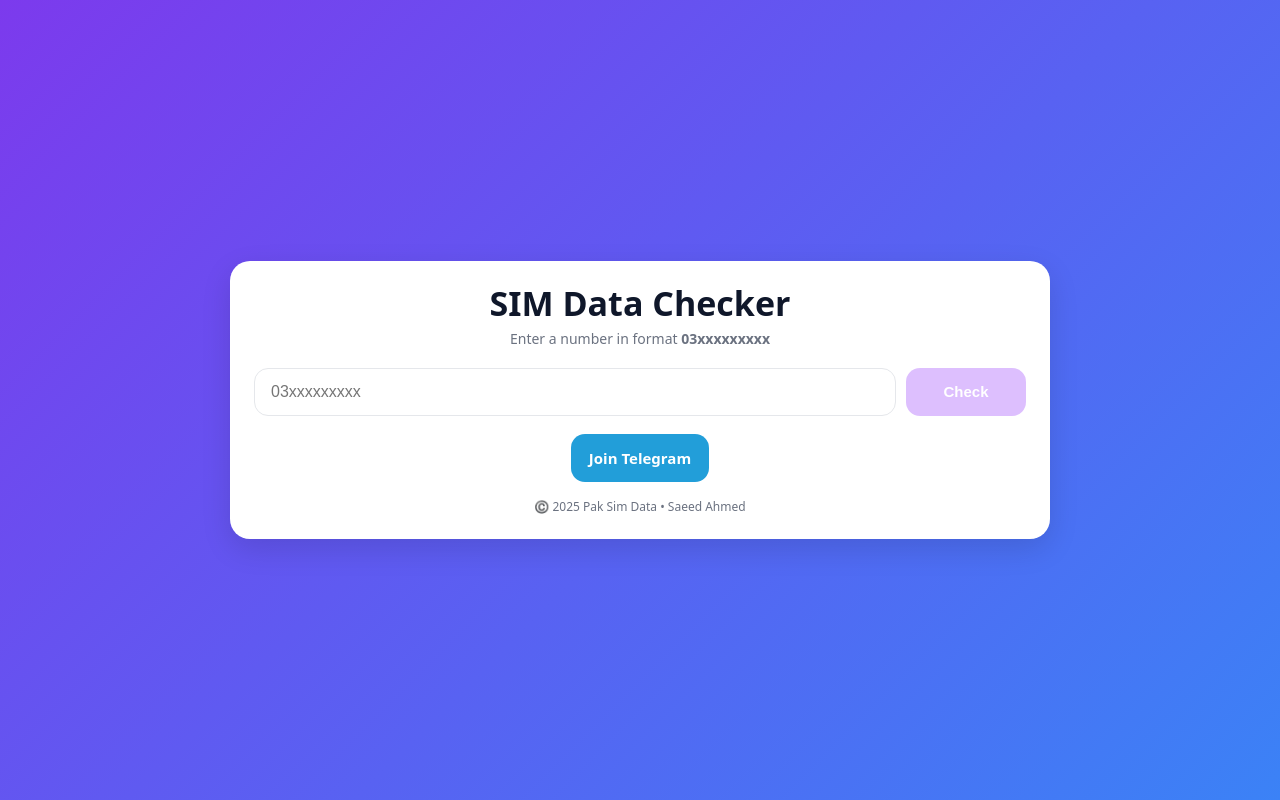
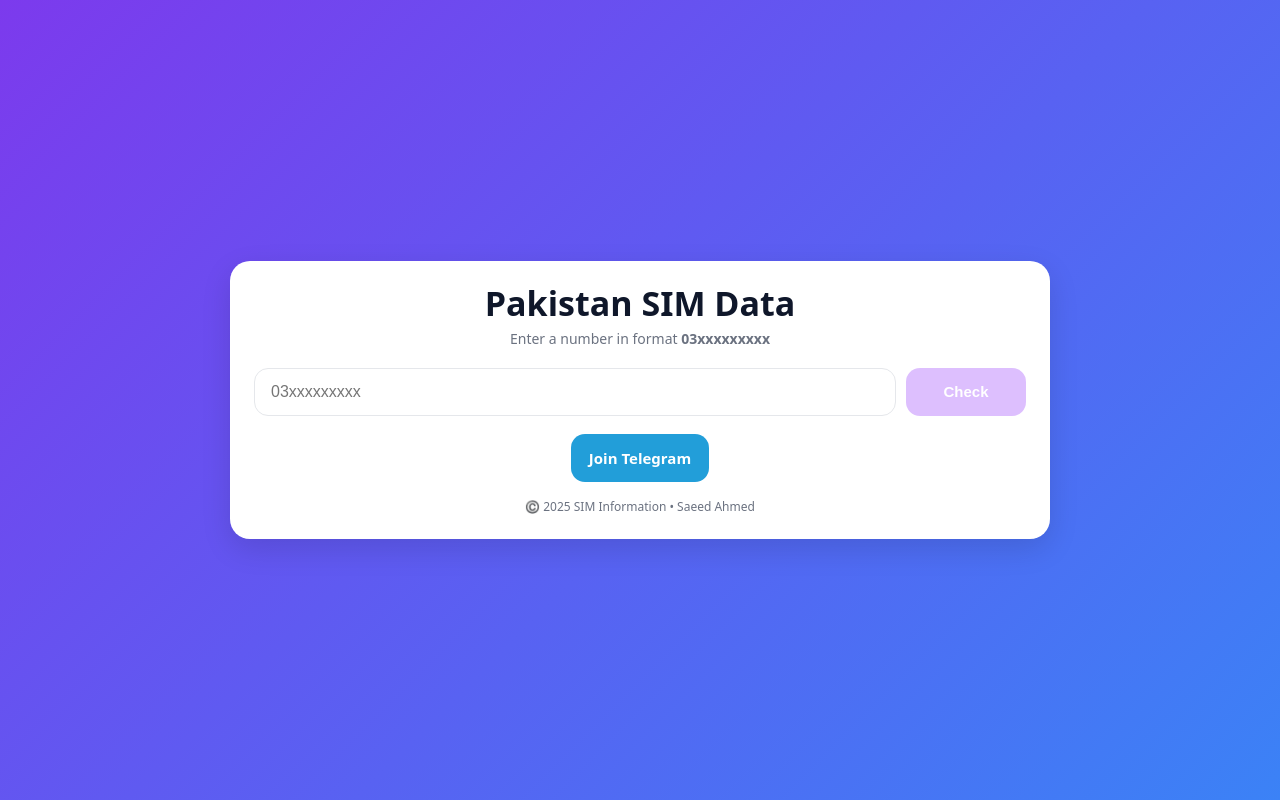
Before and after one commit to saeedgoraya987/paksimdata, a Next.js app: page / in a window 1280 px wide. Built offline with nearby package versions, Linux system fonts and the light colour scheme.

Commit message:
Update index.js

```diff
--- a/pages/index.js
+++ b/pages/index.js
@@ -54,13 +54,13 @@ export default function Home() {
   return (
     <>
       <Head>
-        <title>SIM Data Checker</title>
+        <title>SIM Information</title>
         <meta name="viewport" content="width=device-width, initial-scale=1" />
       </Head>
 
       <div className="page">
         <div className="card">
-          <h1 className="title">SIM Data Checker</h1>
+          <h1 className="title">Pakistan SIM Data</h1>
           <p className="subtitle">Enter a number in format <b>03xxxxxxxxx</b></p>
 
           <div className="form">
@@ -148,7 +148,7 @@ export default function Home() {
             </div>
           )}
 
-          <div className="footer">©️ 2025 Pak Sim Data • Saeed Ahmed</div>
+          <div className="footer">©️ 2025 SIM Information • Saeed Ahmed</div>
         </div>
       </div>
     </>
```
